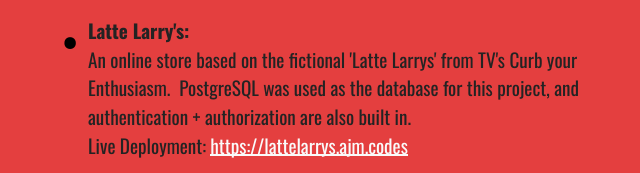
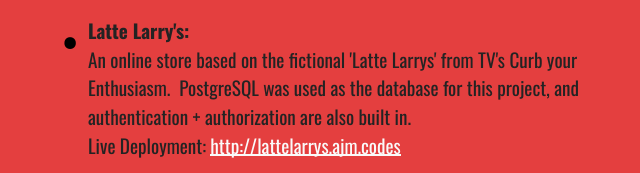
Before and after one commit to ajmarkow/portfolio, a plain HTML site: page index.html in a window 1280 px wide. Shown: the part 800-973 px from the top of the page, 608-1248 px from the left. Drawn offline with nearby package versions, Linux system fonts and the light colour scheme.

Commit message:
Update index.html
Change latte larrys url to HTTP

```diff
--- a/index.html
+++ b/index.html
@@ -146,7 +146,7 @@
                     </div>
                     <div class="col-12 col-lg-6">
                         <ul class="list mbr-fonts-style display-7">
-                                                        <li><strong>Latte Larry's:</strong><br>An online store based on the fictional 'Latte Larrys' from TV's Curb your Enthusiasm.&nbsp; PostgreSQL was used as the database for this project, and authentication + authorization are also built in.&nbsp;<br>Live Deployment: <a href="https://lattelarrys.ajm.codes" class="text-white" target="_blank">https://lattelarrys.ajm.codes</a></li>
+                                                        <li><strong>Latte Larry's:</strong><br>An online store based on the fictional 'Latte Larrys' from TV's Curb your Enthusiasm.&nbsp; PostgreSQL was used as the database for this project, and authentication + authorization are also built in.&nbsp;<br>Live Deployment: <a href="http://lattelarrys.ajm.codes" class="text-white" target="_blank">http://lattelarrys.ajm.codes</a></li>
                             <li><strong>Brewpub:</strong><br>Built to practice using React and Tailwind CSS.&nbsp; This project was a great opportunity to learn state and props in react. <br>Live Deployment: <a href="https://firstreactapp.ajm.codes" class="text-white">https://firstreactapp.ajm.codes</a></li>
                             <li><strong>More Projects On:<br></strong><a href="https://l.ajm.codes/github" class="text-white" target="_blank">GitHub</a></li>
                         </ul>
```
